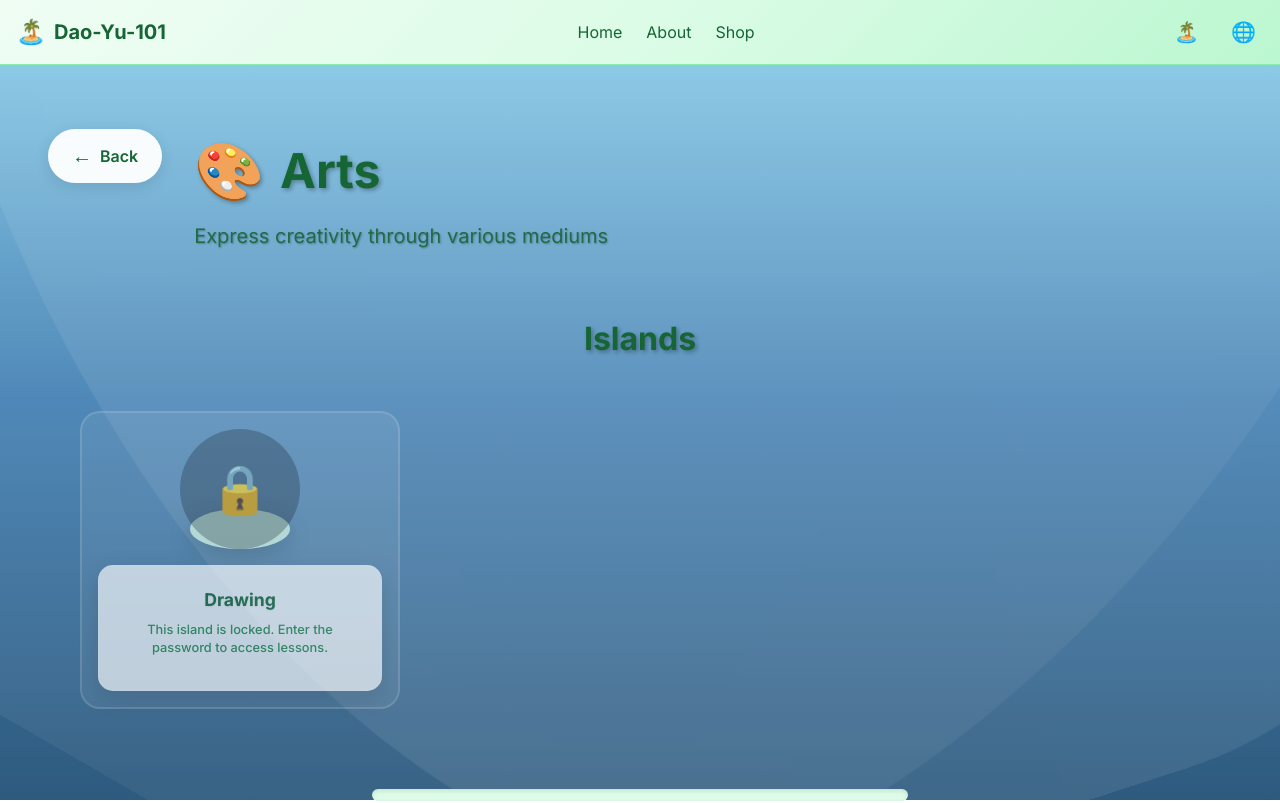
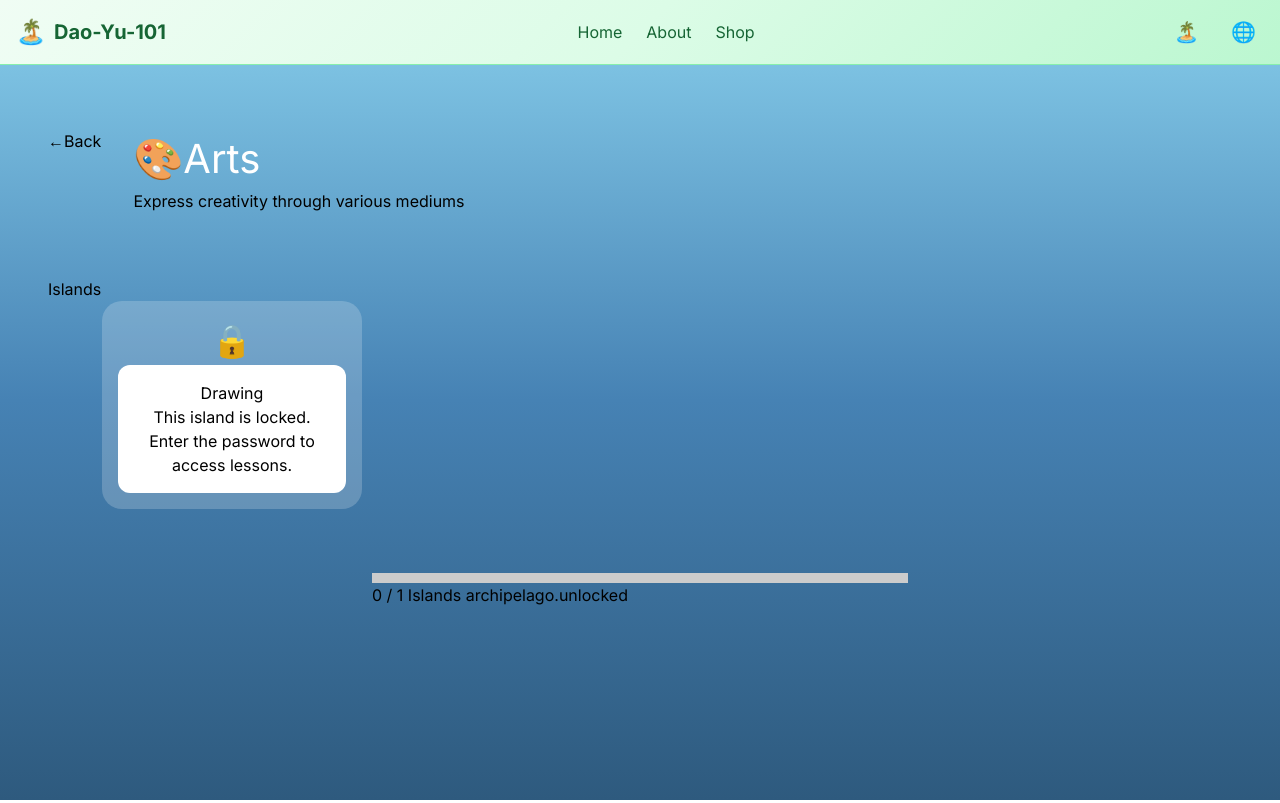
Before and after one commit to 7miwork/Dao-Yu-101, a Vue app: page /#/archipelago/arts in a window 1280 px wide. Shown: the top 803 px of the page. Built offline with nearby package versions, Linux system fonts and the light colour scheme.

Commit message:
fix: clean island layout no overlap

```diff
--- a/src/pages/archipelago/Archipelago.vue
+++ b/src/pages/archipelago/Archipelago.vue
@@ -12,34 +12,35 @@
         <span class="back-icon">←</span>
         <span class="back-text">{{ $t('common.back') }}</span>
       </router-link>
+
       <div class="header-content">
         <h1 class="archipelago-title">
           <span class="title-icon">{{ archipelagoData.icon }}</span>
           <span class="title-text">{{ archipelagoData.name }}</span>
         </h1>
-        <p class="archipelago-description">{{ archipelagoData.description }}</p>
+        <p class="archipelago-description">
+          {{ archipelagoData.description }}
+        </p>
       </div>
     </div>
 
-    <!-- Islands Map -->
+    <!-- Islands -->
     <section class="islands-section">
       <h2 class="section-title">
         {{ $t('archipelago.islands') }}
       </h2>
 
       <div class="islands-grid">
-        <!-- Islands -->
         <div
-          v-for="(island, index) in islands"
+          v-for="island in islands"
           :key="island.id"
           class="island-card"
           :class="{
-            'unlocked': isIslandUnlocked(island.id),
-            'locked': !isIslandUnlocked(island.id),
-            'offset-up': index % 3 === 1,
-            'offset-down': index % 3 === 2
+            unlocked: isIslandUnlocked(island.id),
+            locked: !isIslandUnlocked(island.id)
           }"
         >
+          <!-- Unlocked -->
           <router-link
             v-if="isIslandUnlocked(island.id)"
             :to="`/island/${island.id}`"
@@ -50,24 +51,31 @@
               <div class="island-icon">{{ island.icon }}</div>
               <div class="island-pulse"></div>
             </div>
+
             <div class="island-info">
               <h3 class="island-name">{{ island.name }}</h3>
               <p class="island-description">{{ island.description }}</p>
+
               <div class="island-stats">
                 <span class="stat">
-                  <span class="stat-icon">📖</span>
-                  {{ island.lessonCount }} {{ $t('archipelago.lessons') }}
+                  📖 {{ island.lessonCount }} {{ $t('archipelago.lessons') }}
                 </span>
               </div>
             </div>
           </router-link>
 
-          <div v-else class="island-locked" @click="handleLockedIslandClick(island)">
+          <!-- Locked -->
+          <div
+            v-else
+            class="island-locked"
+            @click="handleLockedIslandClick(island)"
+          >
             <div class="island-visual locked">
               <div class="island-base"></div>
               <div class="island-icon">🔒</div>
               <div class="lock-overlay"></div>
             </div>
+
             <div class="island-info">
               <h3 class="island-name">{{ island.name }}</h3>
               <p class="island-description">{{ $t('island.locked') }}</p>
@@ -77,13 +85,18 @@
       </div>
     </section>
 
-    <!-- Progress Indicator -->
+    <!-- Progress -->
     <div class="progress-section">
       <div class="progress-bar">
-        <div class="progress-fill" :style="{ width: progressPercentage + '%' }"></div>
+        <div
+          class="progress-fill"
+          :style="{ width: progressPercentage + '%' }"
+        ></div>
       </div>
       <p class="progress-text">
-        {{ unlockedCount }} / {{ islands.length }} {{ $t('archipelago.islands') }} {{ $t('archipelago.unlocked') }}
+        {{ unlockedCount }} / {{ islands.length }}
+        {{ $t('archipelago.islands') }}
+        {{ $t('archipelago.unlocked') }}
       </p>
     </div>
   </div>
@@ -94,7 +107,6 @@ import { computed } from 'vue'
 import { useRoute, useRouter } from 'vue-router'
 import { isIslandUnlocked } from '../../utils/auth.js'
 
-// Static imports for all archipelago data
 import programming from '@/content/archipelagos/programming.json'
 import mathematics from '@/content/archipelagos/mathematics.json'
 import science from '@/content/archipelagos/science.json'
@@ -102,7 +114,6 @@ import languages from '@/content/archipelagos/languages.json'
 import arts from '@/content/archipelagos/arts.json'
 import history from '@/content/archipelagos/history.json'
 
-// Static imports for all island data
 import minecraftBasics from '@/content/islands/minecraft-basics.json'
 import algebra from '@/content/islands/algebra.json'
 import physics from '@/content/islands/physics.json'
@@ -113,7 +124,6 @@ import ancient from '@/content/islands/ancient.json'
 const route = useRoute()
 const router = useRouter()
 
-// Map archipelago data by ID
 const archipelagoMap = {
   programming,
   mathematics,
@@ -123,7 +133,6 @@ const archipelagoMap = {
   history
 }
 
-// Map island data by ID
 const islandMap = {
   'minecraft-basics': minecraftBasics,
   algebra,
@@ -133,7 +142,6 @@ const islandMap = {
   ancient
 }
 
-// Map icons for archipelagos
 const archipelagoIconMap = {
   programming: '💻',
   mathematics: '📐',
@@ -143,7 +151,6 @@ const archipelagoIconMap = {
   history: '📜'
 }
 
-// Map icons for islands
 const islandIconMap = {
   'minecraft-basics': '⛏️',
   algebra: '➕',
@@ -155,7 +162,6 @@ const islandIconMap = {
 
 const archipelagoId = computed(() => route.params.id)
 
-// Get archipelago data from static imports
 const archipelagoData = computed(() => {
   const data = archipelagoMap[archipelagoId.value]
   if (data) {
@@ -170,36 +176,34 @@ const archipelagoData = computed(() => {
   return {
     id: archipelagoId.value,
     icon: '📚',
-    name: 'Archipelago Not Found',
-    description: 'This archipelago could not be loaded',
+    name: 'Not found',
+    description: '',
     islands: []
   }
 })
 
-// Get islands data from static imports
 const islands = computed(() => {
-  return archipelagoData.value.islands.map(islandId => {
-    const islandData = islandMap[islandId]
-    if (islandData) {
+  return archipelagoData.value.islands
+    .map(id => {
+      const data = islandMap[id]
+      if (!data) return null
       return {
-        id: islandData.id,
-        icon: islandIconMap[islandData.id] || '📚',
-        name: islandData.title,
-        description: islandData.description,
-        lessonCount: islandData.lessons ? islandData.lessons.length : 0,
-        password: islandData.password
+        id: data.id,
+        icon: islandIconMap[data.id] || '📚',
+        name: data.title,
+        description: data.description,
+        lessonCount: data.lessons?.length || 0
       }
-    }
-    return null
-  }).filter(island => island !== null)
+    })
+    .filter(Boolean)
 })
 
-const unlockedCount = computed(() => {
-  return islands.value.filter(island => isIslandUnlocked(island.id)).length
-})
+const unlockedCount = computed(() =>
+  islands.value.filter(i => isIslandUnlocked(i.id)).length
+)
 
 const progressPercentage = computed(() => {
-  if (islands.value.length === 0) return 0
+  if (!islands.value.length) return 0
   return (unlockedCount.value / islands.value.length) * 100
 })
 
@@ -215,467 +219,101 @@ function handleLockedIslandClick(island) {
   overflow-x: hidden;
 }
 
-/* Ocean Background */
+/* Ocean */
 .ocean-background {
   position: fixed;
-  top: 0;
-  left: 0;
-  width: 100%;
-  height: 100%;
-  background: linear-gradient(180deg,
-    var(--ocean-light, #87CEEB) 0%,
-    var(--ocean-medium, #4682B4) 50%,
-    var(--ocean-dark, #2E5A7E) 100%);
-  z-index: -2;
-}
-
-.wave {
-  position: absolute;
-  width: 200%;
-  height: 200%;
-  background: transparent;
-  border-radius: 40%;
-  animation: wave 25s infinite linear;
-}
-
-.wave-1 {
-  top: -150%;
-  left: -50%;
-  background: rgba(255, 255, 255, 0.08);
-  animation-duration: 25s;
-}
-
-.wave-2 {
-  top: -140%;
-  left: -40%;
-  background: rgba(255, 255, 255, 0.05);
-  animation-duration: 30s;
-  animation-direction: reverse;
-}
-
-@keyframes wave {
-  0% { transform: rotate(0deg); }
-  100% { transform: rotate(360deg); }
+  inset: 0;
+  background: linear-gradient(#87ceeb, #4682b4, #2e5a7e);
+  z-index: -1;
 }
 
 /* Header */
 .map-header {
-  position: relative;
-  z-index: 10;
   padding: 2rem;
   display: flex;
-  align-items: flex-start;
   gap: 2rem;
 }
 
-.back-button {
-  display: flex;
-  align-items: center;
-  gap: 0.5rem;
-  text-decoration: none;
-  color: var(--text-primary, #fff);
-  padding: 0.75rem 1.5rem;
-  border-radius: 50px;
-  background: var(--bg-card, rgba(255, 255, 255, 0.9));
-  box-shadow: 0 4px 15px rgba(0, 0, 0, 0.1);
-  transition: all 0.3s ease;
-  backdrop-filter: blur(10px);
+.archipelago-title {
+  font-size: 2.5rem;
+  color: white;
 }
 
-.back-button:hover {
-  transform: translateX(-5px);
-  box-shadow: 0 6px 20px rgba(0, 0, 0, 0.15);
-}
-
-.back-icon {
-  font-size: 1.25rem;
-}
-
-.back-text {
-  font-weight: 600;
-}
-
-.header-content {
-  flex: 1;
-}
-
-.archipelago-title {
-  display: flex;
-  align-items: center;
-  gap: 1rem;
-  font-size: 2.5rem;
-  font-weight: 800;
-  margin-bottom: 0.5rem;
-  text-shadow: 2px 2px 4px rgba(0, 0, 0, 0.3);
-  color: var(--text-primary, #fff);
-}
-
-.title-icon {
-  font-size: 3rem;
-}
-
-.archipelago-description {
-  font-size: 1.25rem;
-  opacity: 0.9;
-  text-shadow: 1px 1px 2px rgba(0, 0, 0, 0.3);
-  color: var(--text-primary, #fff);
-}
-
-/* Islands Section */
+/* SECTION */
 .islands-section {
-  position: relative;
-  z-index: 5;
   padding: 2rem;
 }
 
-.section-title {
-  text-align: center;
-  font-size: 2rem;
-  font-weight: 700;
-  margin-bottom: 2rem;
-  text-shadow: 2px 2px 4px rgba(0, 0, 0, 0.3);
-  color: var(--text-primary, #fff);
-}
-
-/* Islands Grid Layout */
+/* ✅ FIXED GRID */
 .islands-grid {
   display: grid;
-  grid-template-columns: repeat(1, 1fr);
-  gap: 2rem;
-  max-width: 1200px;
-  margin: 0 auto;
-  padding: 1rem;
-}
-
-/* Island Card */
-.island-card {
-  width: 100%;
-  max-width: 280px;
-  margin: 0 auto;
-  transition: all 0.3s ease;
-}
-
-.island-card.offset-up {
-  transform: translateY(-1rem);
-}
-
-.island-card.offset-down {
-  transform: translateY(1rem);
-}
-
-.island-card.unlocked {
-  z-index: 10;
-}
-
-.island-card.locked {
-  z-index: 5;
-  opacity: 0.7;
-}
-
-.island-link,
-.island-locked {
-  display: block;
-  text-decoration: none;
-  cursor: pointer;
-  transition: all 0.3s ease;
-  padding: 1rem;
-  border-radius: 20px;
-  background: rgba(255, 255, 255, 0.1);
-  backdrop-filter: blur(5px);
-  border: 2px solid rgba(255, 255, 255, 0.2);
-}
-
-.island-link:hover {
-  transform: scale(1.05);
-  box-shadow: 0 15px 40px rgba(0, 0, 0, 0.3);
-  background: rgba(255, 255, 255, 0.2);
-  border-color: rgba(255, 255, 255, 0.4);
-}
-
-.island-locked:hover {
-  transform: scale(1.02);
-  box-shadow: 0 10px 30px rgba(0, 0, 0, 0.2);
-}
-
-/* Island Visual */
-.island-visual {
-  position: relative;
-  width: 100px;
-  height: 100px;
-  margin: 0 auto 1rem;
-}
-
-.island-base {
-  position: absolute;
-  bottom: 0;
-  left: 50%;
-  transform: translateX(-50%);
-  width: 80px;
-  height: 30px;
-  background: var(--bg-card, rgba(255, 255, 255, 0.9));
-  border-radius: 50%;
-  box-shadow: 0 8px 25px rgba(0, 0, 0, 0.2);
-}
-
-.island-visual .island-icon {
-  position: absolute;
-  top: 50%;
-  left: 50%;
-  transform: translate(-50%, -50%);
-  font-size: 2.5rem;
-  z-index: 2;
-}
-
-.island-pulse {
-  position: absolute;
-  top: 50%;
-  left: 50%;
-  transform: translate(-50%, -50%);
-  width: 60px;
-  height: 60px;
-  border-radius: 50%;
-  background: var(--accent, #4ade80);
-  opacity: 0;
-  animation: pulse 2s infinite;
-}
-
-@keyframes pulse {
-  0% {
-    transform: translate(-50%, -50%) scale(0.8);
-    opacity: 0.7;
-  }
-  100% {
-    transform: translate(-50%, -50%) scale(1.5);
-    opacity: 0;
-  }
-}
-
-.island-visual.locked .island-base {
-  background: var(--bg-secondary, rgba(200, 200, 200, 0.9));
-}
-
-.lock-overlay {
-  position: absolute;
-  top: 0;
-  left: 0;
-  width: 100%;
-  height: 100%;
-  background: rgba(0, 0, 0, 0.3);
-  border-radius: 50%;
-}
-
-/* Island Info */
-.island-info {
-  text-align: center;
-  background: var(--bg-card, rgba(255, 255, 255, 0.95));
-  border-radius: 15px;
-  padding: 1.25rem;
-  box-shadow: 0 8px 25px rgba(0, 0, 0, 0.15);
-  backdrop-filter: blur(10px);
-  border: 2px solid rgba(255, 255, 255, 0.3);
-  min-height: 120px;
-  display: flex;
-  flex-direction: column;
-  justify-content: center;
-}
-
-.island-name {
-  font-size: 1.1rem;
-  font-weight: 700;
-  margin-bottom: 0.5rem;
-  color: var(--text-primary, #166534);
-  text-shadow: 0 1px 2px rgba(0, 0, 0, 0.1);
-}
-
-.island-description {
-  font-size: 0.8rem;
-  opacity: 0.9;
-  margin-bottom: 0.75rem;
-  color: var(--text-secondary, #15803d);
-  line-height: 1.4;
-  font-weight: 500;
-}
-
-.island-stats {
-  display: flex;
-  justify-content: center;
-  gap: 0.5rem;
-}
-
-.stat {
-  display: flex;
-  align-items: center;
-  gap: 0.25rem;
-  font-size: 0.75rem;
-  opacity: 0.7;
-  color: var(--text-secondary, #15803d);
-}
-
-.stat-icon {
-  font-size: 0.9rem;
-}
-
-/* Progress Section */
-.progress-section {
-  position: relative;
-  z-index: 10;
-  padding: 2rem;
-  max-width: 600px;
+  grid-template-columns: 1fr;
+  gap: 2.5rem;
+  max-width: 1400px;
   margin: 0 auto;
 }
 
-.progress-bar {
-  width: 100%;
-  height: 12px;
-  background: var(--bg-secondary, rgba(255, 255, 255, 0.3));
-  border-radius: 6px;
-  overflow: hidden;
-  box-shadow: inset 0 2px 4px rgba(0, 0, 0, 0.1);
-}
-
-.progress-fill {
-  height: 100%;
-  background: linear-gradient(90deg, var(--accent, #4ade80), var(--accent-hover, #22c55e));
-  border-radius: 6px;
-  transition: width 0.5s ease;
-  box-shadow: 0 0 10px var(--accent, #4ade80);
-}
-
-.progress-text {
-  text-align: center;
-  margin-top: 0.75rem;
-  font-size: 0.9rem;
-  font-weight: 600;
-  color: var(--text-primary, #fff);
-  text-shadow: 1px 1px 2px rgba(0, 0, 0, 0.3);
-}
-
-/* Responsive Design */
-@media (min-width: 768px) {
+/* Responsive */
+@media (min-width: 640px) {
   .islands-grid {
     grid-template-columns: repeat(2, 1fr);
-    gap: 2.5rem;
-  }
-
-  .island-card {
-    max-width: 300px;
-  }
-
-  .island-visual {
-    width: 110px;
-    height: 110px;
-  }
-
-  .island-base {
-    width: 90px;
-    height: 35px;
-  }
-
-  .island-visual .island-icon {
-    font-size: 2.8rem;
-  }
-
-  .island-pulse {
-    width: 70px;
-    height: 70px;
   }
 }
 
 @media (min-width: 1024px) {
   .islands-grid {
     grid-template-columns: repeat(3, 1fr);
-    gap: 3rem;
-  }
-
-  .island-card {
-    max-width: 320px;
-  }
-
-  .island-visual {
-    width: 120px;
-    height: 120px;
-  }
-
-  .island-base {
-    width: 100px;
-    height: 40px;
-  }
-
-  .island-visual .island-icon {
-    font-size: 3rem;
-  }
-
-  .island-pulse {
-    width: 80px;
-    height: 80px;
-  }
-
-  .archipelago-title {
-    font-size: 3rem;
-  }
-
-  .title-icon {
-    font-size: 3.5rem;
   }
 }
 
-@media (max-width: 480px) {
-  .islands-grid {
-    gap: 1.5rem;
-    padding: 0.5rem;
+/* CARD */
+.island-card {
+  max-width: 260px;
+  margin: 0 auto;
+  transition: 0.3s;
 }
 
-  .island-card {
-    max-width: 260px;
+.island-card:hover {
+  transform: scale(1.05);
 }
 
-  .back-button {
-    padding: 0.5rem 1rem;
+/* SIMPLE CARD STYLE */
+.island-link,
+.island-locked {
+  display: block;
+  padding: 1rem;
+  border-radius: 20px;
+  background: rgba(255,255,255,0.2);
 }
 
-  .back-text {
-    display: none;
-  }
-
-  .archipelago-title {
-    font-size: 1.5rem;
-    flex-direction: column;
+/* VISUAL */
+.island-visual {
   text-align: center;
-  }
-
-  .title-icon {
-    font-size: 2.5rem;
-  }
-
-  .island-visual {
-    width: 80px;
-    height: 80px;
-  }
-
-  .island-base {
-    width: 60px;
-    height: 25px;
-  }
-
-  .island-visual .island-icon {
   font-size: 2rem;
 }
 
-  .island-pulse {
-    width: 50px;
-    height: 50px;
-  }
-
+/* INFO */
 .island-info {
+  text-align: center;
+  background: white;
+  border-radius: 12px;
   padding: 1rem;
 }
 
-  .island-name {
-    font-size: 1rem;
+/* PROGRESS */
+.progress-section {
+  padding: 2rem;
+  max-width: 600px;
+  margin: auto;
 }
 
-  .island-description {
-    font-size: 0.75rem;
+.progress-bar {
+  height: 10px;
+  background: #ccc;
 }
+
+.progress-fill {
+  height: 100%;
+  background: #4ade80;
 }
 </style>
```
Lines whose indentation alone changed are shown as unchanged.
